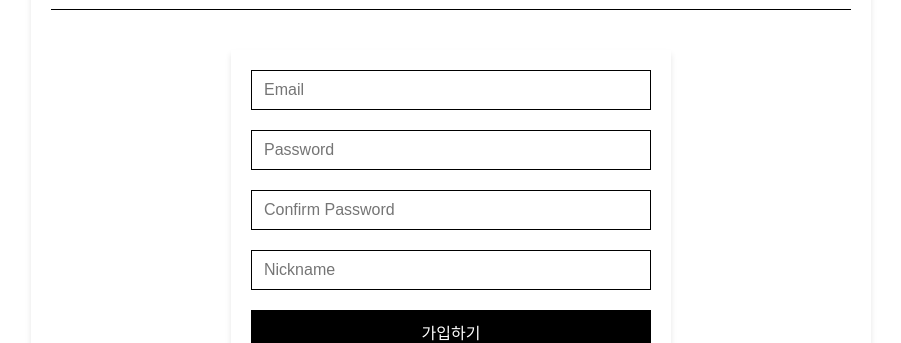
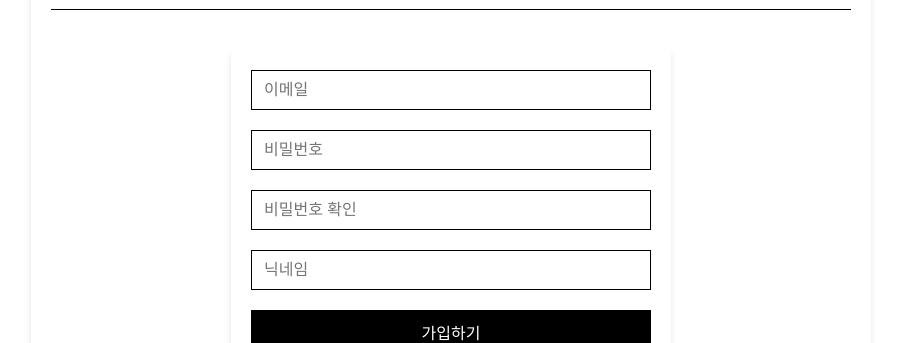
Before and after one commit to chaeyoo/todo-monorepo, a React app in the folder apps/web/: page /signup in a window 1280 px wide. Shown: the part 158-501 px from the top of the page, without its empty margins (189-1090 px from the left). Built offline with nearby package versions, Linux system fonts and the light colour scheme.

Commit message:
[UPDATE] placeholder 수정

```diff
--- a/apps/web/src/components/SignIn.tsx
+++ b/apps/web/src/components/SignIn.tsx
@@ -71,14 +71,14 @@ export const SignIn: React.FC = () => {
 					type="email"
 					value={email}
 					onChange={(e) => setEmail(e.target.value)}
-					placeholder="Email"
+					placeholder="이메일"
 					required
 				/>
 				<Input
 					type="password"
 					value={password}
 					onChange={(e) => setPassword(e.target.value)}
-					placeholder="Password"
+					placeholder="비밀번호"
 					required
 				/>
 				{error && <ErrorMessage>{error}</ErrorMessage>}
--- a/apps/web/src/components/SignUp.tsx
+++ b/apps/web/src/components/SignUp.tsx
@@ -85,28 +85,28 @@ export const SignUp: React.FC = () => {
 					type="email"
 					value={email}
 					onChange={(e) => setEmail(e.target.value)}
-					placeholder="Email"
+					placeholder="이메일"
 					required
 				/>
 				<Input
 					type="password"
 					value={password}
 					onChange={(e) => setPassword(e.target.value)}
-					placeholder="Password"
+					placeholder="비밀번호"
 					required
 				/>
 				<Input
 					type="password"
 					value={confirmPassword}
 					onChange={(e) => setConfirmPassword(e.target.value)}
-					placeholder="Confirm Password"
+					placeholder="비밀번호 확인"
 					required
 				/>
 				<Input
 					type="text"
 					value={nickname}
 					onChange={(e) => setNickname(e.target.value)}
-					placeholder="Nickname"
+					placeholder="닉네임"
 					required
 				/>
 				{error && <ErrorMessage>{error}</ErrorMessage>}
```
